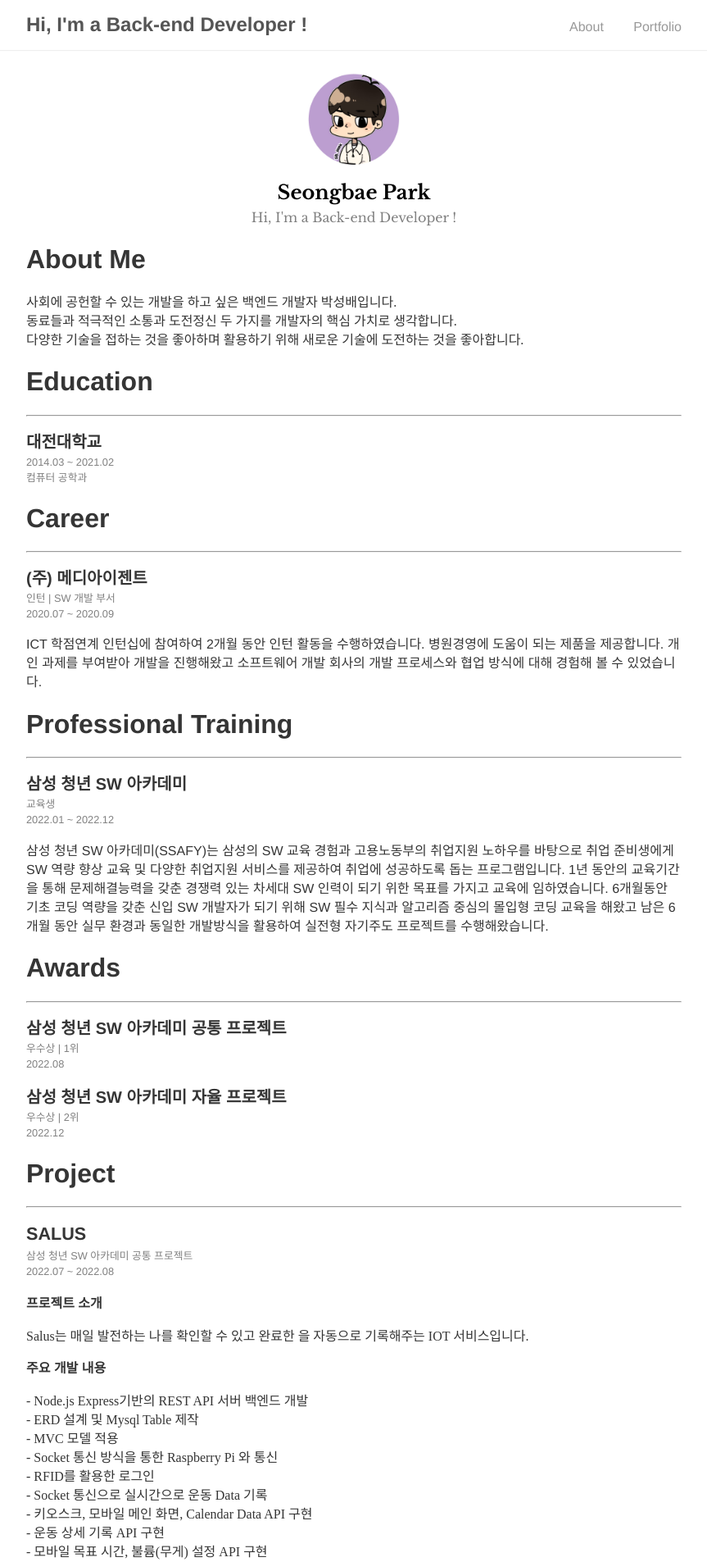
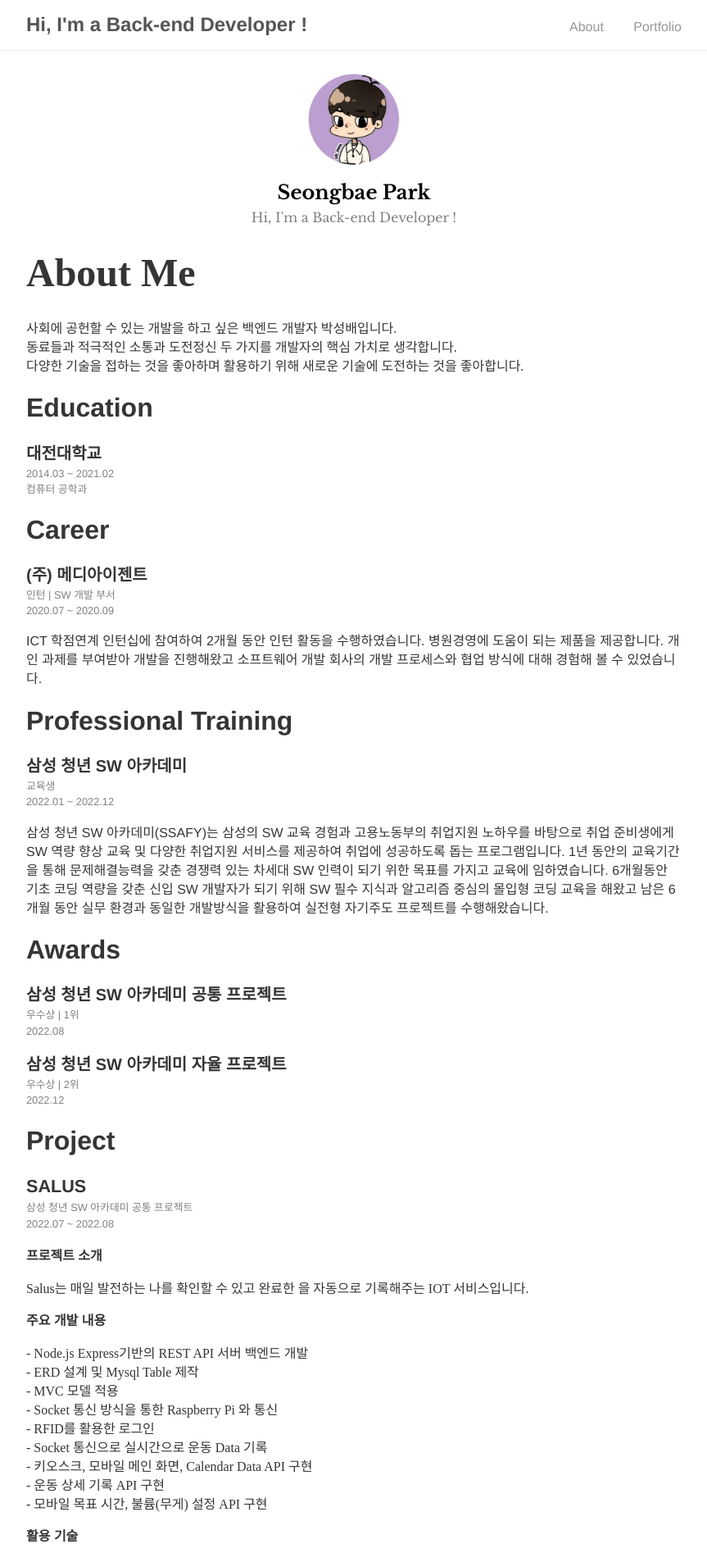
Before and after one commit to Sungbae95/Sungbae95.github.io, a Jekyll site: the page built from index.md, in a window 1280 px wide. Shown: the top 1905 px of the page at 82% size, without its empty margins (208-1071 px from the left). Built offline with Jekyll 4.4.1, drawn with Linux system fonts in a browser that asks for light colours; some web fonts are replaced.

Commit message:
Update index.md

```diff
--- a/index.md
+++ b/index.md
@@ -7,7 +7,8 @@
 </style>
 
 
-# About Me
+<span style="font-size:200%; font-family: nanumsquare;"> <b>About Me</b> </span>
+------
 <p style="line-height:23px; font-family: nanumsquare;">
 사회에 공헌할 수 있는 개발을 하고 싶은 백엔드 개발자 박성배입니다.<br/>
 동료들과 적극적인 소통과 도전정신 두 가지를 개발자의 핵심 가치로 생각합니다.<br/>
@@ -16,13 +17,11 @@
 
 
 # Education
-------
 <span style="font-size:125%"> <b>대전대학교</b> </span> <br/>
 <span style="font-size:80%; color:gray"> 2014.03 ~ 2021.02 <br/> 컴퓨터 공학과 </span>
 
 
 # Career
-------
 <span style="font-size:125%"> <b>(주) 메디아이젠트</b> </span> <br/>
 <span style="font-size:80%; color:gray"> 인턴 | SW 개발 부서 <br/> 2020.07 ~ 2020.09 </span>
 <p style="line-height:23px">
@@ -33,7 +32,6 @@
 
 
 # Professional Training
-------
 <span style="font-size:125%"> <b>삼성 청년 SW 아카데미</b> </span> <br/>
 <span style="font-size:80%; color:gray"> 교육생 <br/> 2022.01 ~ 2022.12  </span>
 <p style="line-height:23px">
@@ -46,7 +44,6 @@
 
 
 # Awards
-------
 <span style="font-size:125%"> <b>삼성 청년 SW 아카데미 공통 프로젝트</b> </span> <br/>
 <span style="font-size:80%; color:gray"> 우수상 | 1위 <br/> 2022.08  </span> <br/>
 
@@ -56,7 +53,6 @@
 
 
 # Project
-------
 <span style="font-size:135%"> <b> SALUS</b> </span> <br/>
 <span style="font-size:80%; color:gray"> 삼성 청년 SW 아카데미 공통 프로젝트<br/> 2022.07 ~ 2022.08  </span> <br/> <br/>
 <span style="font-size:100%"> <b>프로젝트 소개</b> </span> <br/>
@@ -104,7 +100,6 @@
 </p>
 
 # Skills
-------
 <span style="font-size:125%"> <b>Backend</b> </span> <br/>
 <p style="line-height:23px">
 Java, Python, Spring Boot, Spring Cloud, Node.js(Express), Django, Linux, AWS EC2, Jenkins, Docker
```
